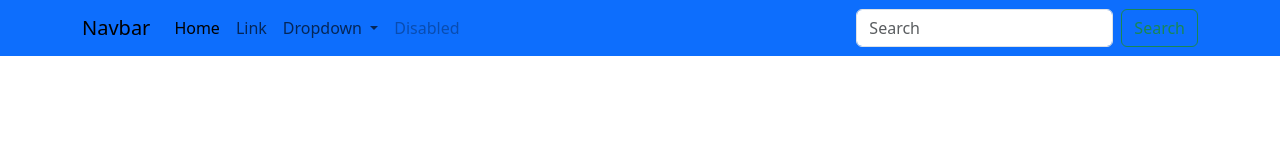
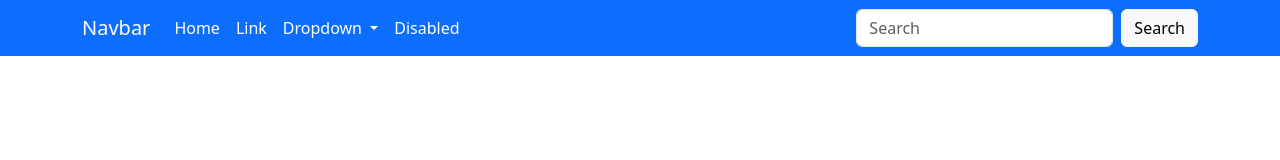
Before and after one commit to belrah/General-Class, a plain HTML site: page index.html in a window 1280 px wide. Drawn offline with nearby package versions, Linux system fonts and the light colour scheme.

Commit message:
edited navbar

```diff
--- a/index.html
+++ b/index.html
@@ -12,20 +12,20 @@
 <body>
     <nav class="navbar navbar-expand-lg bg-primary">
         <div class="container">
-            <a class="navbar-brand" href="#">Navbar</a>
+            <a class="navbar-brand text-white" href="#">Navbar</a>
             <button class="navbar-toggler" type="button" data-bs-toggle="collapse" data-bs-target="#navbarSupportedContent" aria-controls="navbarSupportedContent" aria-expanded="false" aria-label="Toggle navigation">
       <span class="navbar-toggler-icon"></span>
     </button>
             <div class="collapse navbar-collapse" id="navbarSupportedContent">
                 <ul class="navbar-nav me-auto mb-2 mb-lg-0">
                     <li class="nav-item">
-                        <a class="nav-link active" aria-current="page" href="#">Home</a>
+                        <a class="nav-link active text-white" aria-current="page" href="#">Home</a>
                     </li>
                     <li class="nav-item">
-                        <a class="nav-link" href="#">Link</a>
+                        <a class="nav-link text-white" href="#">Link</a>
                     </li>
                     <li class="nav-item dropdown">
-                        <a class="nav-link dropdown-toggle" href="#" role="button" data-bs-toggle="dropdown" aria-expanded="false">
+                        <a class="nav-link dropdown-toggle text-white" href="#" role="button" data-bs-toggle="dropdown" aria-expanded="false">
             Dropdown
           </a>
                         <ul class="dropdown-menu">
@@ -40,12 +40,12 @@
                         </ul>
                     </li>
                     <li class="nav-item">
-                        <a class="nav-link disabled">Disabled</a>
+                        <a class="nav-link disabled text-white">Disabled</a>
                     </li>
                 </ul>
                 <form class="d-flex" role="search">
                     <input class="form-control me-2" type="search" placeholder="Search" aria-label="Search">
-                    <button class="btn btn-outline-success" type="submit">Search</button>
+                    <button class="btn btn-light" type="submit">Search</button>
                 </form>
             </div>
         </div>
```
